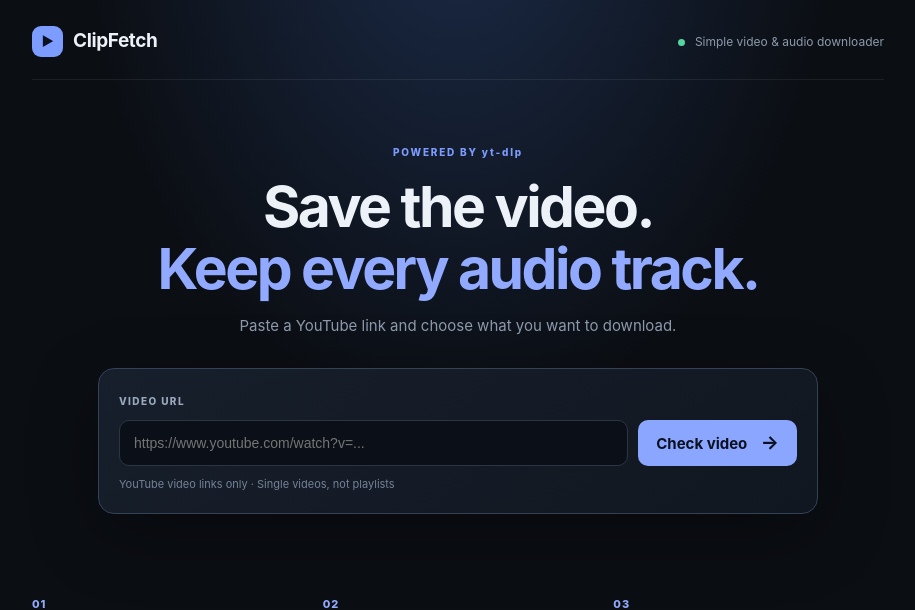
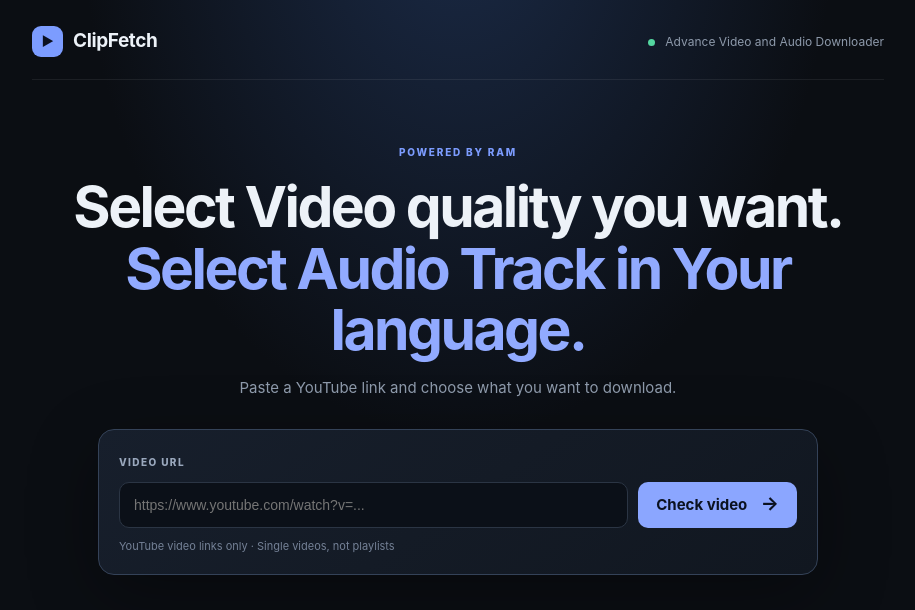
Before and after one commit to Ramji-lab/ytd, a Flask app: page / in a window 1280 px wide. Shown: the top 610 px of the page, without its empty margins (182-1097 px from the left). Run offline with Flask 3, Linux system fonts and the light colour scheme; parts of the project's set-up code (start-up, migrations or seed data) failed here and were passed over; some libraries are stand-ins or nearby versions.

Commit message:
Add files via upload

```diff
--- a/templates/index.html
+++ b/templates/index.html
@@ -3,19 +3,19 @@
 <head>
   <meta charset="utf-8">
   <meta name="viewport" content="width=device-width, initial-scale=1">
-  <title>ClipFetch — Video & Audio Downloader</title>
+  <title>YouTubeh — Video & Audio Downloader</title>
   <link rel="stylesheet" href="{{ url_for('static', filename='style.css') }}">
 </head>
 <body>
   <main class="shell">
     <header class="topbar">
       <a class="brand" href="/"><span class="brand-icon">▶</span><span>ClipFetch</span></a>
-      <span class="top-note"><i></i> Simple video & audio downloader</span>
+      <span class="top-note"><i></i> Advance Video and Audio Downloader</span>
     </header>
 
     <section class="hero">
-      <div class="eyebrow">POWERED BY yt-dlp</div>
-      <h1>Save the video.<br><span>Keep every audio track.</span></h1>
+      <div class="eyebrow">POWERED BY RAM</div>
+      <h1>Select Video quality you want.<br><span>Select Audio Track in Your language.</span></h1>
       <p class="sub">Paste a YouTube link and choose what you want to download.</p>
 
       <div class="url-card">
```
